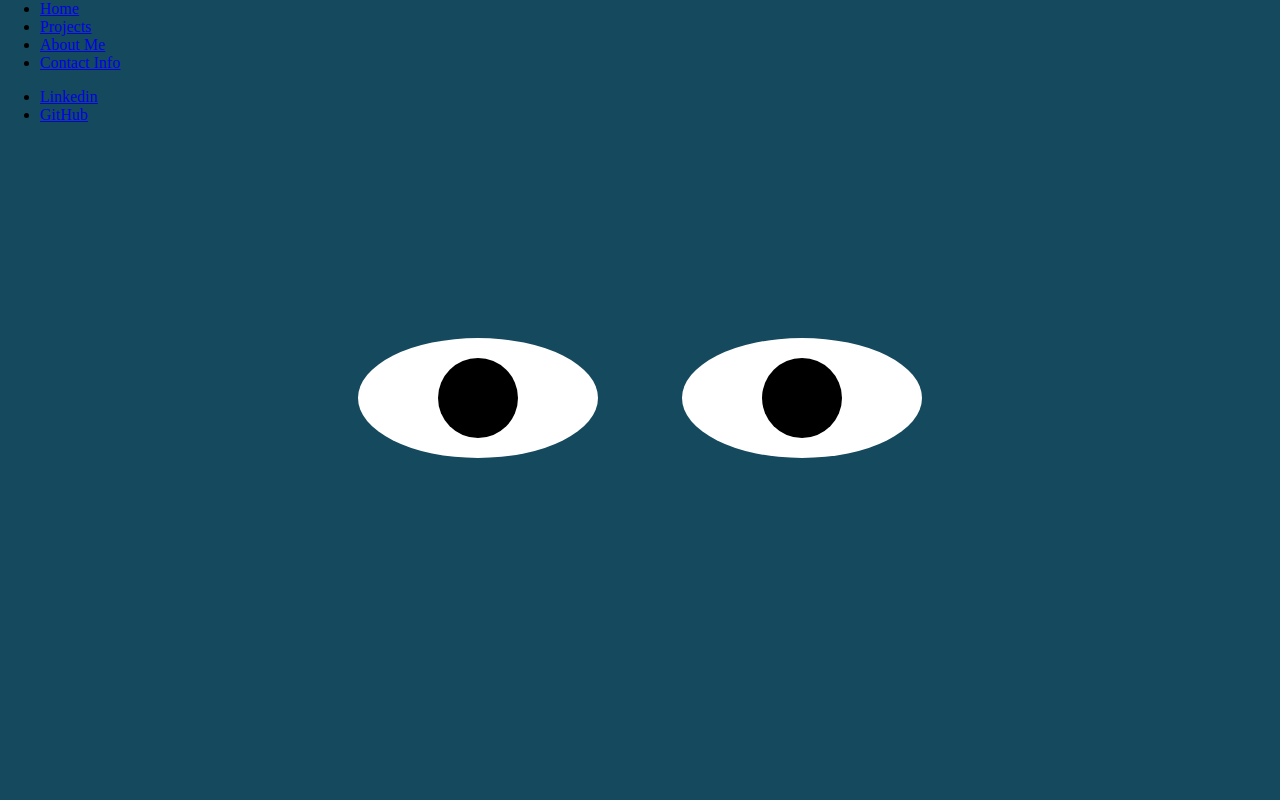
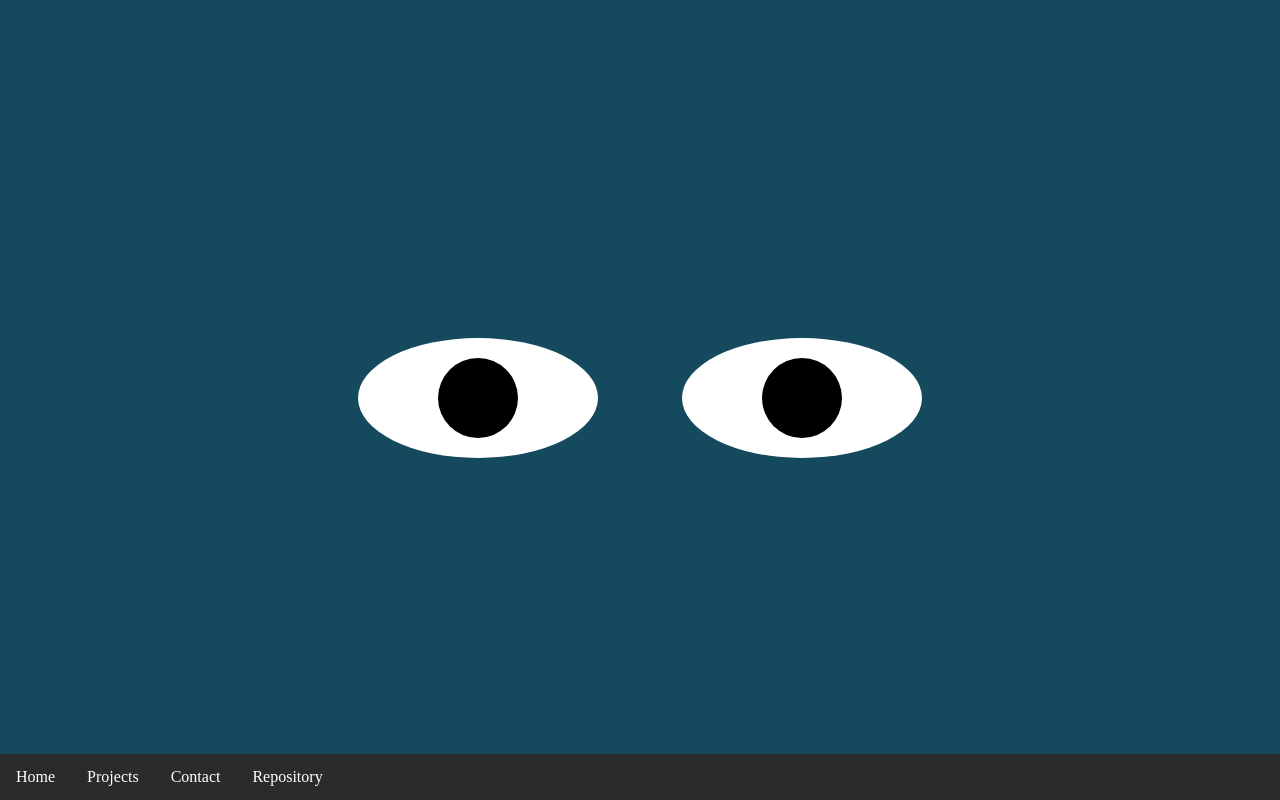
Before and after one commit to RyanMo32/eyes, a plain HTML site: page index.html in a window 1280 px wide. Drawn offline with Linux system fonts and the light colour scheme.

Commit message:
Update index.html

```diff
--- a/index.html
+++ b/index.html
@@ -2,22 +2,46 @@
 
 <head>
     <link rel="stylesheet" type="text/css" href="./styles.css">
+    <style>
+        body {margin:0;}
+
+        ul {
+          list-style-type: none;
+          margin: 0;
+          padding: 0;
+          overflow: hidden;
+          background-color: rgb(43, 43, 43);
+          position: fixed;
+          bottom: 0;
+          width: 100%;
+        }
+
+        li {
+          float: left;
+        }
+
+        li a {
+          display: block;
+          color: white;
+          text-align: center;
+          padding: 14px 16px;
+          text-decoration: none;
+        }
+
+        li a:hover:not(.active) {
+          background-color: rgba(68, 68, 68, 0.911);
+        }
+        </style>
 </head>
+    <nav>
+        <ul>
+            <li><a href="https://ryanmo32.github.io/">Home</a></li>
+            <li><a href="https://ryanmo32.github.io/projects.html">Projects</a></li>
+            <li><a href="https://ryanmo32.github.io/contact.html">Contact</a></li>
+            <li><a href="https://github.com/RyanMo32/eyes">Repository</a></li>
+          </ul>
+    </nav>
 
-<form>
-    <nav id="nav">
-        <ul class="links">
-            <li class="active"><a href="index.html">Home</a></li>
-            <li><a href="projects.html">Projects</a></li>
-            <li><a href="about.html">About Me</a></li>
-            <li><a href="contact.html">Contact Info</a></li>
-        </ul>
-        <ul class="icons">
-            <li><a href="https://www.linkedin.com/in/ryanmoellerdesigns/" class="icon brands fa-linkedin"><span class="label">Linkedin</span></a></li>
-            <li><a href="https://github.com/RyanMo32" class="icon brands fa-github"><span class="label">GitHub</span></a></li>
-        </ul>
-    </nav>
-</form>
 <body>
     <div class="eyes">
         <div class="eye">
```
